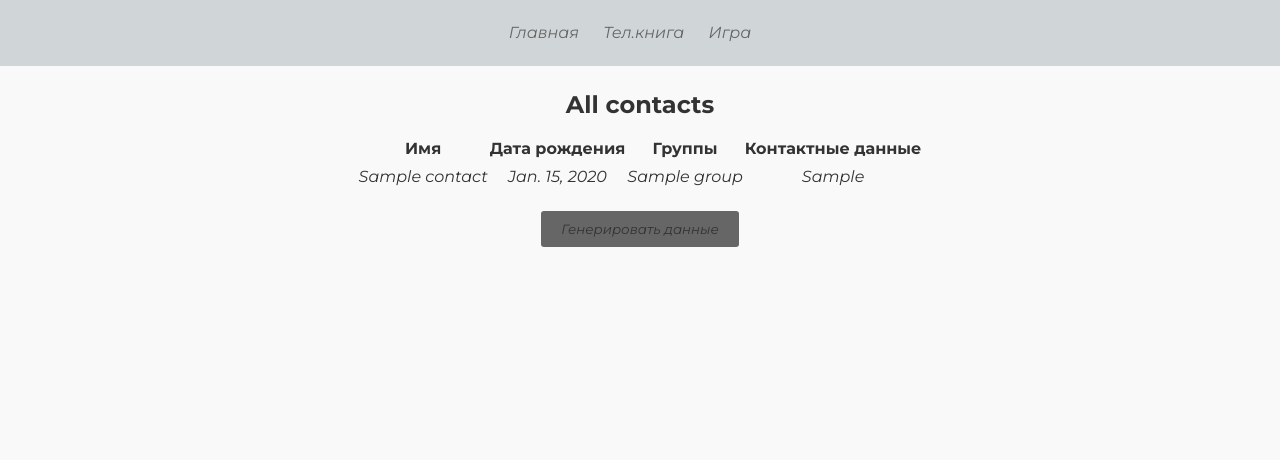
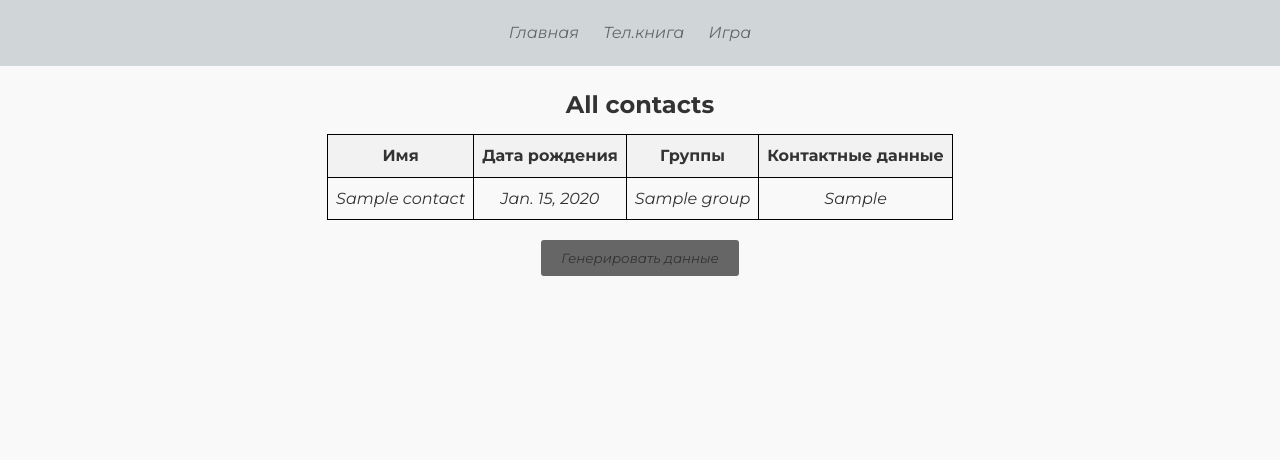
Before and after one commit to hillel-i-python-pro-i-2023-06-23/skliar__base_django, a Django app: page /phone-book/home/ in a window 1280 px wide. Shown: the part 149-609 px from the top of the page. Run offline with Django 4.2, Linux system fonts and the light colour scheme; tables that the repository leaves empty hold one stand-in row (values such as "Sample post").

Commit message:
finish 0.0.1

```diff
--- a/apps/static/styles/phone_book.css
+++ b/apps/static/styles/phone_book.css
@@ -1,4 +1,14 @@
-tr.contact-data{
-    border: 1px solid #000;
-    padding: 10px;
-}
+ .contactTable {
+        border-collapse: collapse; /* Объединение границ ячеек */
+        width: 100%;
+        border: 1px solid #000;
+    }
+
+    .contactTable th, .contactTable td {
+        border: 1px solid #000;
+        padding: 8px;
+    }
+
+    .contactTable th {
+        background-color: #f2f2f2;
+    }
--- a/apps/templates/phone_book/home_page.html
+++ b/apps/templates/phone_book/home_page.html
@@ -9,9 +9,9 @@
 {% block content %}
 
     <h2>All contacts</h2>
-<table id="contactTable">
+<table class="contactTable">
         <thead>
-            <tr>
+            <tr class="contact-data">
                 <th>Имя</th>
                 <th>Дата рождения</th>
                 <th>Группы</th>
@@ -20,7 +20,7 @@
         </thead>
         <tbody>
             {% for contact in contacts %}
-                <tr>
+                <tr class="contact-data">
                     <td>{{ contact.name }}</td>
                     <td>{{ contact.birthdate }}</td>
                     <td>
```
